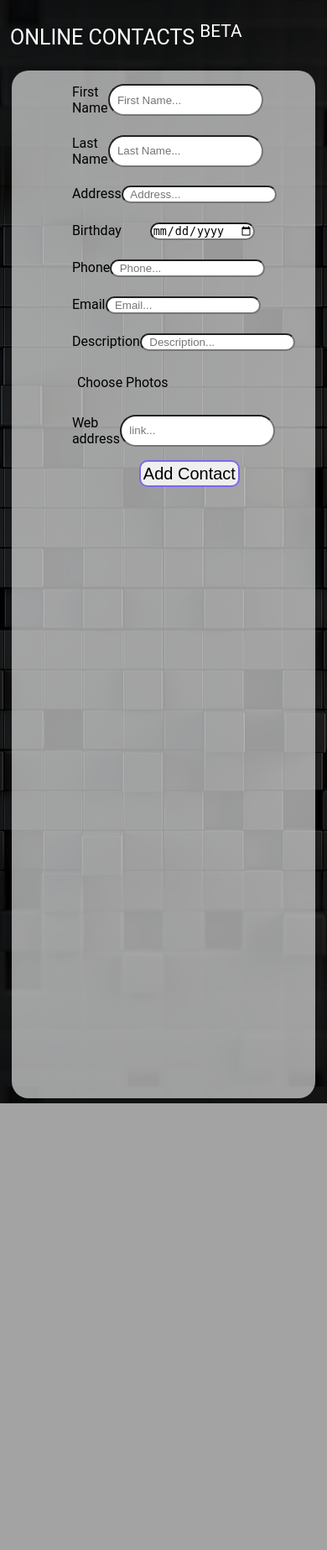
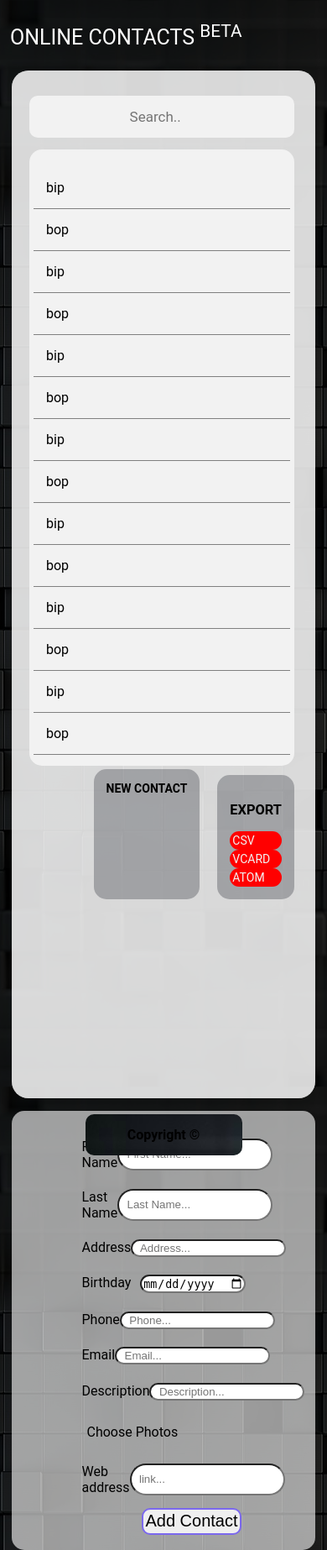
Before and after one commit to dm0112/TWOnCo, a PHP site: page /index2.html in a window 390 px wide. Shown: the whole page at 84% size. Before the commit the page ends 1314 px from the top, so only its background shows below. Run offline with PHP 8.4, Linux system fonts and the light colour scheme.

Commit message:
right panel comes down for mobile

```diff
--- a/Style2.css
+++ b/Style2.css
@@ -57,15 +57,19 @@ body{
 }
 
 @media (max-width:700px){
-    .card-contacts-left{
+       .card-contacts-left{
        width: 100%;
-       display: none;
+       display: inline-block;
        float:none;
     }
     .card-contacts-right{
-        width:100%;
+
         float:none;
-
+        background:white;
+		padding:5%;
+		border-radius:15px;
+		  background: rgba(255, 255, 255, 0.6);
+		  margin-top:15px;
     }
     .card-export a{
     color: #f2f2f2 !important;
@@ -242,3 +246,21 @@ input[type="file"]{
     margin-top:3%;
     font-size: 20px;
 }
+.card-footer{
+    background:url(background.jpg);
+    text-align: center;
+    color:black;
+    padding:15px;
+    font-weight: bold;
+    font-family: "Roboto", sans-serif;
+    margin: 0 25% 0 25%;
+    border-radius:10px;
+    transition: all 1s;
+	position:relative;
+}
+@media (min-width:700px){
+.card-footer:hover{
+    color:grey;
+}
+
+}
--- a/index.html
+++ b/index.html
@@ -81,7 +81,8 @@
     } );
 
     </script>
-
-
+<footer class="card-footer">
+				   Copyright &copy;
+				</footer>
 </body>
 </html>
--- a/index2.html
+++ b/index2.html
@@ -103,5 +103,8 @@
 
 
             </div>
+			<footer class="card-footer">
+				   Copyright &copy;
+				</footer>
 
 </body>
```
Also changed, not shown: 1 other file.
